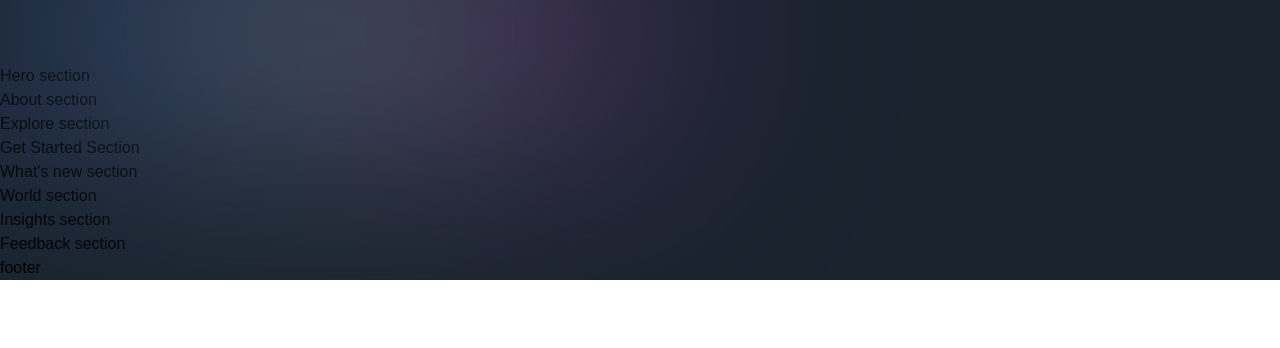
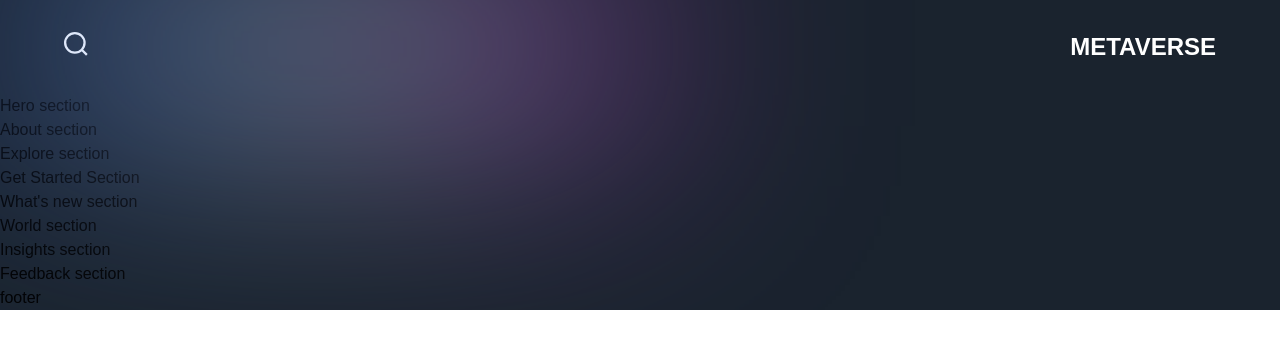
Before and after one commit to Chrstphr9/Meta-V, a Next.js app: page / in a window 1280 px wide. Shown: the top 348 px of the page. Built offline with nearby package versions, Linux system fonts and the light colour scheme; a web font is replaced by a local one.

Commit message:
wrote the heading

```diff
--- a/components/Navbar.jsx
+++ b/components/Navbar.jsx
@@ -1,8 +1,8 @@
-'use client';
+"use client";
 
-import { motion } from 'framer-motion'
-import styles from '../styles';
-import { navVariants} from '../utils/motion'
+import { motion } from "framer-motion";
+import styles from "../styles";
+import { navVariants } from "../utils/motion";
 
 const Navbar = () => (
   <motion.nav
@@ -11,7 +11,17 @@ const Navbar = () => (
     whileInView="show"
     className={`${styles.xPaddings} py-8 relative`}
   >
-    <div className='absolute w-[50%] inset-0 gradient-01 ' />
+    <div className="absolute w-[50%] inset-0 gradient-01 " />
+    <div className={`${styles.innerWidth} mx-auto flex justify-between gap-8`}>
+      <img
+        src="/search.svg"
+        alt="search"
+        className="w-[24px] h-[24px] object-contain "
+      />
+      <h2 className="font-extrabold text-[24px] leading-[30px] text-white">
+        METAVERSE
+      </h2>
+    </div>
   </motion.nav>
 );
 
```
